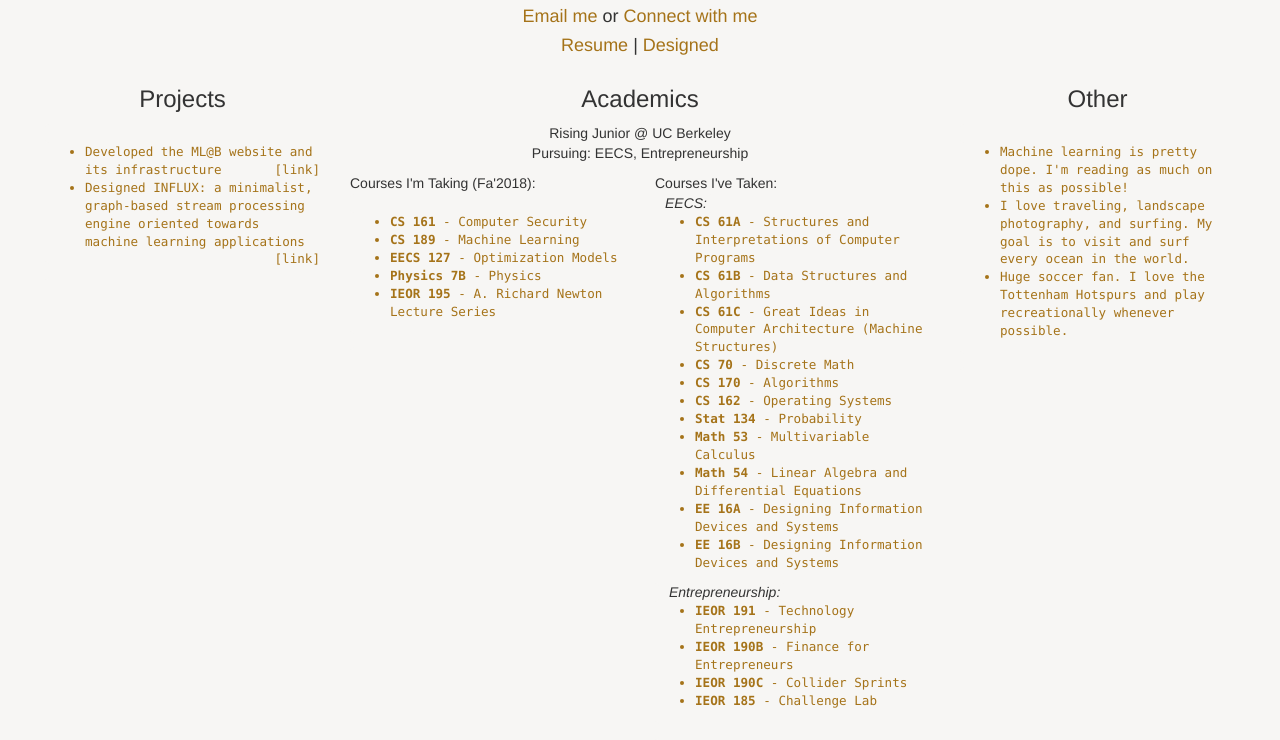
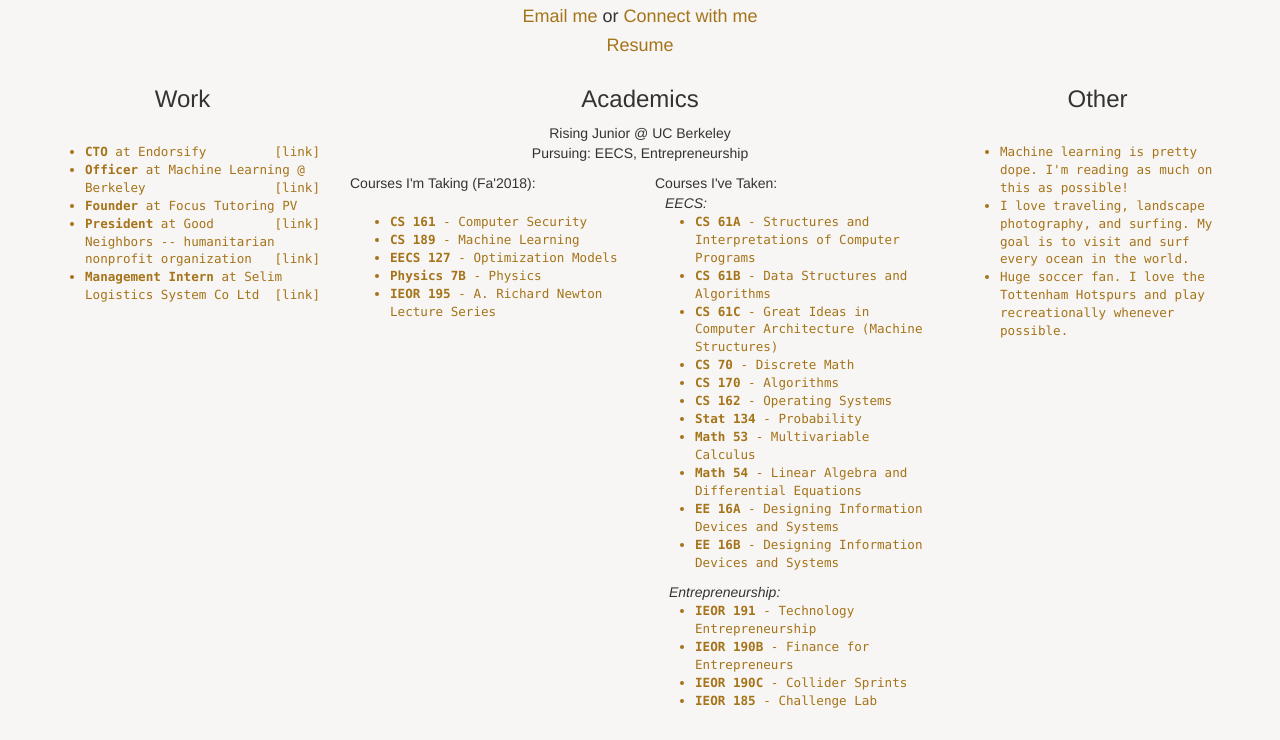
Before and after one commit to dssd1001/dssd1001.github.io, a plain HTML site: page index.html in a window 1280 px wide. Shown: the part 63-803 px from the top of the page. Drawn offline with nearby package versions, Linux system fonts and the light colour scheme.

Commit message:
gencommit

```diff
--- a/gencommit.txt
+++ b/gencommit.txt
@@ -27,3 +27,4 @@
 a
 a
 a
+a
--- a/index.html
+++ b/index.html
@@ -39,17 +39,21 @@
   	  	<div class="container-fluid">
   	    	<h1 class="text-center"> Hi, I'm <strong>Sun J Lee</strong> </h1>
   	    	<h4 class="text-center">  <a href="mailto:dssd1001@berkeley.edu"> Email me </a> or <a href="https://www.linkedin.com/in/dssd1001"> Connect with me </a> </h4>
-  	    	<h4 class="text-center"> <a href="resume.pdf">Resume </a> | <a href="designedR.pdf"> Designed</a> </h4>
+  	    	<h4 class="text-center"> <a href="designedR.pdf">Resume </a></h4>
+  	    	<!-- <h4 class="text-center"> <a href="resume.pdf">Resume </a> | <a href="designedR.pdf"> Designed</a> </h4> -->
   	    </div>
     	</div>
 
 
     	<div class="container-fluid">
     		<div class="col-md-3">
-    	    <h3 class="text-center"> Projects </h3>
+    	    <h3 class="text-center"> Work </h3>
   	      <code><ul>
-  		   	  <li>Developed the ML@B website and its infrastructure <a href="https://ml.berkeley.edu" class="pull-right">[link]</a></li>
-  				  <li>Designed INFLUX: a minimalist, graph-based stream processing engine oriented towards machine learning applications <a href="https://github.com/noahgolmant/influx" class="pull-right">[link]</a></li>
+  		   	  <li><strong>CTO</strong> at Endorsify <a href="http://endorsify.co" class="pull-right">[link]</a></li>
+  		   	  <li><strong>Officer</strong> at Machine Learning @ Berkeley <a href="http://ml.berkeley.edu" class="pull-right">[link]</a></li>
+  		   	  <li><strong>Founder</strong> at Focus Tutoring PV <a href="http://focustutoring-pv.com" class="pull-right">[link]</a></li>
+  		   	  <li><strong>President</strong> at Good Neighbors -- humanitarian nonprofit organization <a href="http://goodneighbors.org" class="pull-right">[link]</a></li>
+  		   	  <li><strong>Management Intern</strong> at Selim Logistics System Co Ltd <a href="http://selim21.com" class="pull-right">[link]</a></li>
   			  </ul></code>
     	  </div>
 
```
Also changed, not shown: 1 other file.
